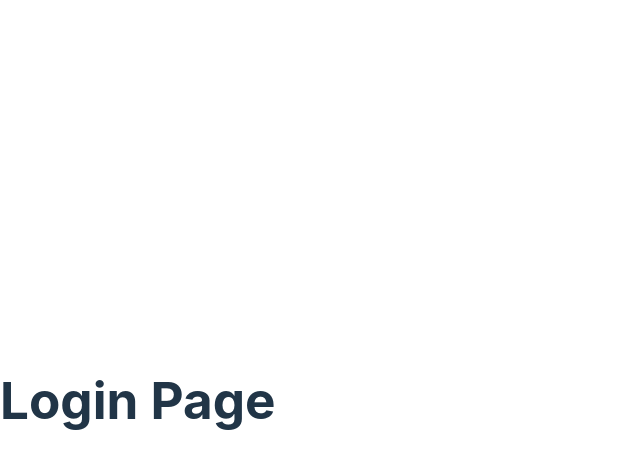
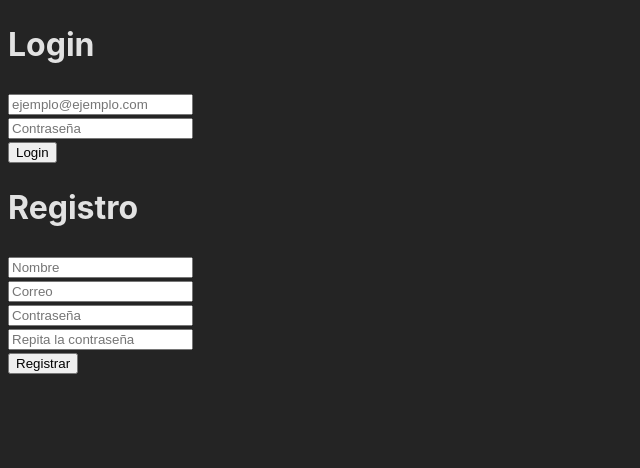
Before and after one commit to MichaelNegrete16/FrontEnd---Login, a React (Vite) app: page / in a window 1280 px wide. Shown: the top 468 px of the page, without its empty margins (0-640 px from the left). Built offline with nearby package versions, Linux system fonts and the light colour scheme.

Commit message:
Creacion basica del login y registro

```diff
--- a/src/index.css
+++ b/src/index.css
@@ -13,57 +13,3 @@
   -moz-osx-font-smoothing: grayscale;
   -webkit-text-size-adjust: 100%;
 }
-
-a {
-  font-weight: 500;
-  color: #646cff;
-  text-decoration: inherit;
-}
-a:hover {
-  color: #535bf2;
-}
-
-body {
-  margin: 0;
-  display: flex;
-  place-items: center;
-  min-width: 320px;
-  min-height: 100vh;
-}
-
-h1 {
-  font-size: 3.2em;
-  line-height: 1.1;
-}
-
-button {
-  border-radius: 8px;
-  border: 1px solid transparent;
-  padding: 0.6em 1.2em;
-  font-size: 1em;
-  font-weight: 500;
-  font-family: inherit;
-  background-color: #1a1a1a;
-  cursor: pointer;
-  transition: border-color 0.25s;
-}
-button:hover {
-  border-color: #646cff;
-}
-button:focus,
-button:focus-visible {
-  outline: 4px auto -webkit-focus-ring-color;
-}
-
-@media (prefers-color-scheme: light) {
-  :root {
-    color: #213547;
-    background-color: #ffffff;
-  }
-  a:hover {
-    color: #747bff;
-  }
-  button {
-    background-color: #f9f9f9;
-  }
-}
--- a/src/page/loginPage.jsx
+++ b/src/page/loginPage.jsx
@@ -2,7 +2,42 @@ const LoginPage = () => {
 
     return (
         <div>
-            <h1>Login Page</h1>
+            <div>
+                <h1>Login</h1>
+                <form>
+                    <div>
+                        <input type="email" placeholder="ejemplo@ejemplo.com"/>
+                    </div>
+                    <div>
+                        <input type="password" placeholder="Contraseña"/>
+                    </div>
+                    <div>
+                        <input type="submit" value='Login'/>
+                    </div>
+                </form>
+            </div>
+
+            <div>
+                <h1>Registro</h1>
+                <form>
+                    <div>
+                        <input type="text" placeholder="Nombre" />
+                    </div>
+                    <div>
+                        <input type="email" placeholder="Correo" />
+                    </div>
+                    <div>
+                        <input type="password" placeholder="Contraseña" />
+                    </div>
+                    <div>
+                        <input type="password" placeholder="Repita la contraseña" />
+                    </div>
+                    <div>
+                        <input type='submit' value='Registrar' />
+                    </div>
+                </form>
+            </div>
+
         </div>
     )
 
```
Also changed, not shown: src/hooks/useLoginStore.js (added).
